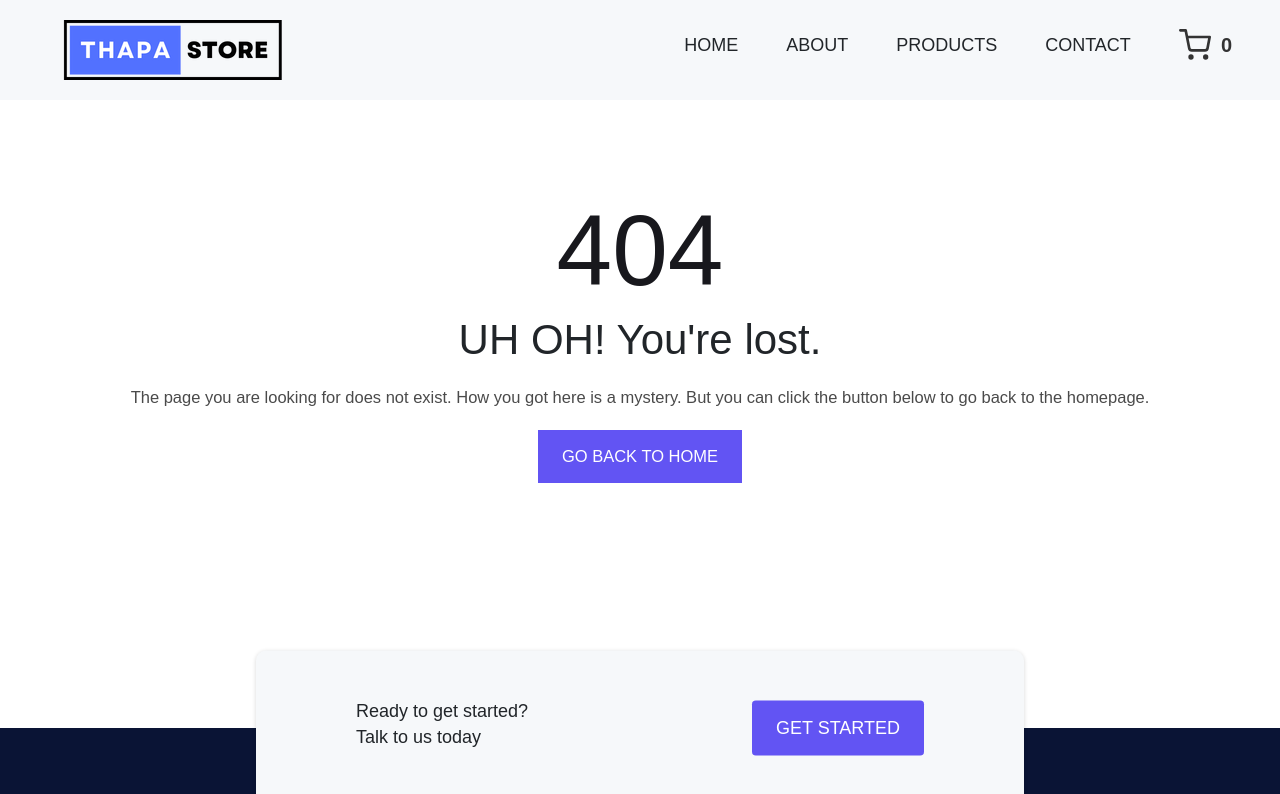
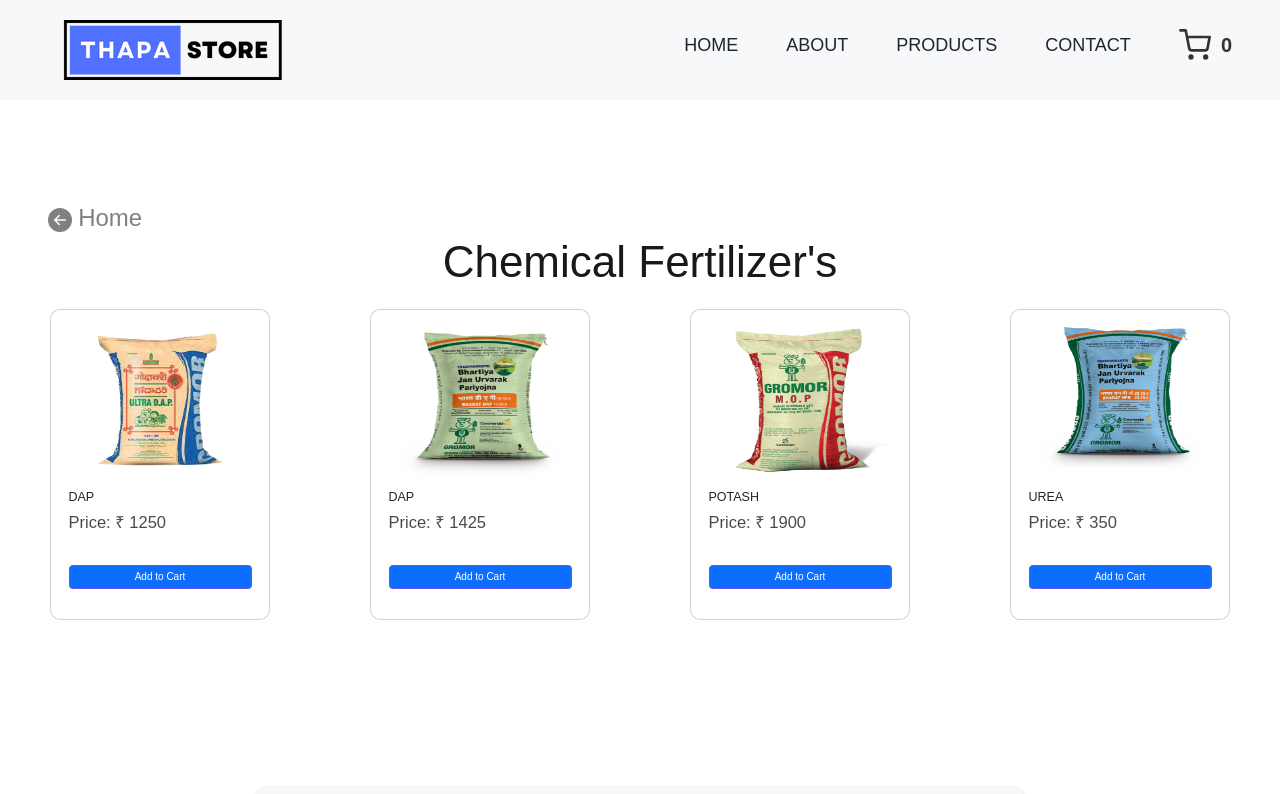
Before and after one commit to priyanshuuranjan/Ecommerce-Website, a React (Create React App) app: page /seed in a window 1280 px wide. Shown: the top 794 px of the page. Built offline with nearby package versions, Linux system fonts and the light colour scheme.

Commit message:
Working on carts

```diff
--- a/src/App.js
+++ b/src/App.js
@@ -13,8 +13,9 @@
 import { ThemeProvider } from "styled-components";
 import Footer from "./pages/footer/Footer";
 import Header from "./components/Header";
-import Fertilizer from "./components/Fertilizer";
+import Fertilizer from "./cardData/Chemicals/Fertilizer";
 import ProductDetail from "./components/ProductDetail";
+import Seed from "./cardData/Seeds/Seed";
 
 const App = () => {
   const theme = {
@@ -54,6 +55,7 @@
         <Route exact path="/*" element={<Error />} />
         <Route exact path="/footer" element={<Footer />} />
         <Route exact path="/fertilizer" element={<Fertilizer />} />
+        <Route exact path="/seed" element={<Seed />} />
         <Route exact  path='/cart/:id'  element={<ProductDetail />} />
       </Routes>
       <Footer />
--- a/src/components/Fertilizer.js
+++ b/src/cardData/Chemicals/Fertilizer.js
@@ -5,9 +5,9 @@
 import Button from "react-bootstrap/Button";
 import Card from "react-bootstrap/Card";
 import { BsFillArrowLeftCircleFill } from "react-icons/bs";
-import "./style.css";
+import "../style.css";
 import { useDispatch } from "react-redux";
-import { ADD } from "../redux/actions/action";
+import { ADD } from "../../redux/actions/action";
 
 const Fertilizer = () => {
   const [data, setData] = useState(fertilizerdata);
--- /dev/null
+++ b/src/cardData/Seeds/Seed.js
@@ -0,0 +1,174 @@
+import React, { useState } from "react";
+import styled from "styled-components";
+import { Link } from "react-router-dom"; // Import Link from react-router-dom
+import seeddata from "./SeedData";
+import Button from "react-bootstrap/Button";
+import Card from "react-bootstrap/Card";
+import { BsFillArrowLeftCircleFill } from "react-icons/bs";
+import "../style.css";
+import { useDispatch } from "react-redux";
+import { ADD } from "../../redux/actions/action";
+
+const Seed = () => {
+  const [data, setData] = useState(seeddata);
+  const dispatch = useDispatch();
+
+  const send = (e) => {
+    dispatch(ADD(e));
+  };
+
+  return (
+    <Wrapper className="section">
+      <div className="container mt-3">
+        <Link to="/" style={{ fontSize: 24, color: "grey" }}>
+          <BsFillArrowLeftCircleFill /> Home
+        </Link>
+        <h2 className="text-center">Chemical Fertilizer's</h2>
+
+        <div className="grid grid-three-column row d-flex justify-content-center align-items-center">
+          {data.map((element, id) => {
+            return (
+              <>
+                <Card
+                  style={{ width: "22rem" }}
+                  className="mx-2 mt-4 card_style"
+                >
+                  <Card.Img
+                    variant="top"
+                    src={element.imgdata}
+                    style={{ height: "16rem" }}
+                    className="mt-3"
+                  />
+                  <Card.Body>
+                    <Card.Title>{element.name}</Card.Title>
+                    <Card.Text>Price: ₹ {element.price}</Card.Text>
+                    <div className="button_div d-flex justify-content-center">
+                      <Button
+                        variant="primary"
+                        onClick={() => send(element)}
+                        className="col-lg-12"
+                      >
+                        Add to Cart
+                      </Button>
+                    </div>
+                  </Card.Body>
+                </Card>
+              </>
+            );
+          })}
+        </div>
+      </div>
+    </Wrapper>
+  );
+};
+
+const Wrapper = styled.section`
+  padding: 9rem 0;
+  // background-color: ${({ theme }) => theme.colors.bg};
+
+  .container {
+    max-width: 120rem;
+  }
+  .card_style:hover {
+    box-shadow: 0px 0px 10px rgba(0, 0, 0, 0.2);
+    transform: scale(1.05);
+    transition: transform 0.3s, box-shadow 0.3s;
+  }
+
+  .card_image:hover {
+    transform: scale(1.2);
+    transition: transform 0.4s;
+  }
+
+  figure {
+    width: auto;
+    display: flex;
+    justify-content: center;
+    align-items: center;
+    position: relative;
+    overflow: hidden;
+    transition: all 0.5s linear;
+    &::after {
+      content: "";
+      position: absolute;
+      top: 0;
+      left: 0;
+      width: 0%;
+      height: 100%;
+      background-color: rgba(0, 0, 0, 0.5);
+      transition: all 0.2s linear;
+      cursor: pointer;
+    }
+    &:hover::after {
+      width: 100%;
+    }
+    &:hover Card.Img {
+      transform: scale(1.2);
+    }
+    img {
+      max-width: 90%;
+      margin-top: 1.5rem;
+      height: 20rem;
+      transition: all 0.2s linear;
+    }
+
+    .caption {
+      position: absolute;
+      top: 15%;
+      right: 10%;
+      text-transform: uppercase;
+      background-color: ${({ theme }) => theme.colors.bg};
+      padding: 0.8rem 2rem;
+      font-size: 1.2rem;
+      border-radius: 2rem;
+    }
+  }
+
+  .card {
+    background-color: #fff;
+    border-radius: 1rem;
+
+    .card-data {
+      padding: 0 2rem;
+    }
+
+    .card-data-flex {
+      margin: 2rem 0;
+      display: flex;
+      justify-content: space-between;
+      align-items: center;
+    }
+
+    h3 {
+      color: ${({ theme }) => theme.colors.text};
+      text-transform: capitalize;
+    }
+
+    .card-data--price {
+      color: ${({ theme }) => theme.colors.helper};
+    }
+
+    .btn {
+      margin: 2rem auto;
+
+      border: 0.1rem solid rgb(98 84 243);
+      display: flex;
+      justify-content: center;
+      align-items: center;
+
+      &:hover {
+        background-color: rgb(98 84 243);
+      }
+
+      &:hover a {
+        color: #fff;
+      }
+      a {
+        color: rgb(98 84 243);
+        font-size: 1.4rem;
+      }
+    }
+  }
+`;
+
+export default Seed;
--- /dev/null
+++ b/src/cardData/Seeds/SeedData.js
@@ -0,0 +1,60 @@
+const Cardsdata = [
+    {
+      id: "dap",
+      name: "DAP",
+      imgdata: "/images/dap1.PNG",
+      address: "20:20:13",
+      delimg:
+        "https://b.zmtcdn.com/data/o2_assets/0b07ef18234c6fdf9365ad1c274ae0631612687510.png?output-format=webp",
+      somedata: " 1175 + order placed from here recently",
+      price: 1250,
+      rating: "4.8",
+      arrimg:
+        "https://b.zmtcdn.com/data/o2_assets/4bf016f32f05d26242cea342f30d47a31595763089.png?output-format=webp",
+      qnty: 0,
+    },
+    {
+      id: "groomer_dap",
+      name: "DAP",
+       imgdata: "/images/dap2.png",
+      address: "18:46:0",
+      delimg:
+        "https://b.zmtcdn.com/data/o2_assets/0b07ef18234c6fdf9365ad1c274ae0631612687510.png?output-format=webp",
+      somedata: " 2525 + order placed from here recently",
+      price: 1425,
+      rating: "4.9",
+      arrimg:
+        "https://b.zmtcdn.com/data/o2_assets/4bf016f32f05d26242cea342f30d47a31595763089.png?output-format=webp",
+      qnty: 0,
+    },
+    {
+      id: "mop",
+      name: "POTASH",
+      imgdata:"/images/mop.PNG",
+      address: "60% k2o",
+      delimg:
+        "https://b.zmtcdn.com/data/o2_assets/0b07ef18234c6fdf9365ad1c274ae0631612687510.png?output-format=webp",
+      somedata: " 650 + order placed from here recently",
+      price: 1900,
+      rating: "4.2",
+      arrimg:
+        "https://b.zmtcdn.com/data/o2_assets/4bf016f32f05d26242cea342f30d47a31595763089.png?output-format=webp",
+      qnty: 0,
+    },
+    {
+      id: "groomer_urea",
+      name: "UREA",
+      imgdata:"/images/urea2.png",
+      address: "46% N",
+      delimg:
+        "https://b.zmtcdn.com/data/o2_assets/0b07ef18234c6fdf9365ad1c274ae0631612687510.png?output-format=webp",
+      somedata: " 300 + order placed from here recently",
+      price: 350,
+      rating: "4.4",
+      arrimg:
+        "https://b.zmtcdn.com/data/o2_assets/4bf016f32f05d26242cea342f30d47a31595763089.png?output-format=webp",
+      qnty: 0,
+    },
+  ];
+
+  export default Cardsdata;
--- /dev/null
+++ b/src/cardData/style.css
@@ -0,0 +1,67 @@
+.card_style {
+  cursor: pointer;
+  transition: 0.3s;
+}
+
+.smalltrash {
+  display: none;
+}
+
+.card_style:hover {
+  box-shadow: 0 0 5px 2px rgba(0, 0, 0, 0.082);
+}
+
+.iteamsdetails {
+  max-width: 850px;
+  margin: auto;
+  display: flex;
+  justify-content: space-between;
+  align-items: center;
+  box-shadow: 0 0 5px 2px rgba(0, 0, 0, 0.082);
+}
+.items_img {
+  flex: 0.4;
+}
+.items_img img {
+  width: 28rem;
+  border-radius: 7px;
+  height: 22rem;
+  margin-left: 10px;
+}
+
+.details {
+  flex: 0.5;
+}
+
+.rating {
+  background-color: green;
+}
+
+@media (max-width: 772px) {
+  .iteamsdetails {
+    flex-direction: column;
+    align-items: center;
+    justify-content: center;
+  }
+}
+
+@media (max-width: 450px) {
+  .smalltrash {
+    display: block;
+  }
+  .largetrash {
+    display: none;
+  }
+  .emptycart_img {
+    margin-right: 50px;
+  }
+  .smallclose {
+    display: none;
+  }
+
+  /* individual iteams details */
+
+  .items_img img {
+    width: 16rem;
+  }
+}
```
Also changed, not shown: src/cardData/Chemicals/FertilizerData.js (renamed from src/components/FertilizerData.js).
